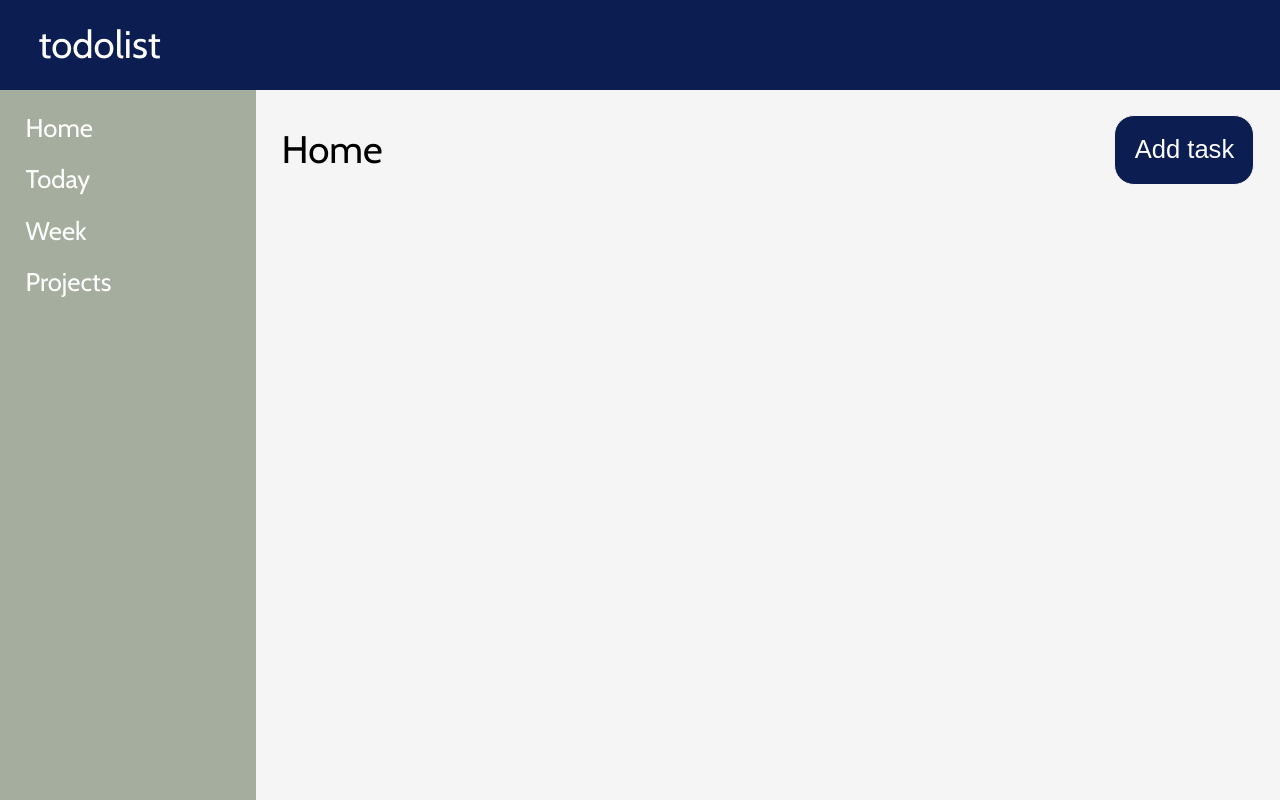
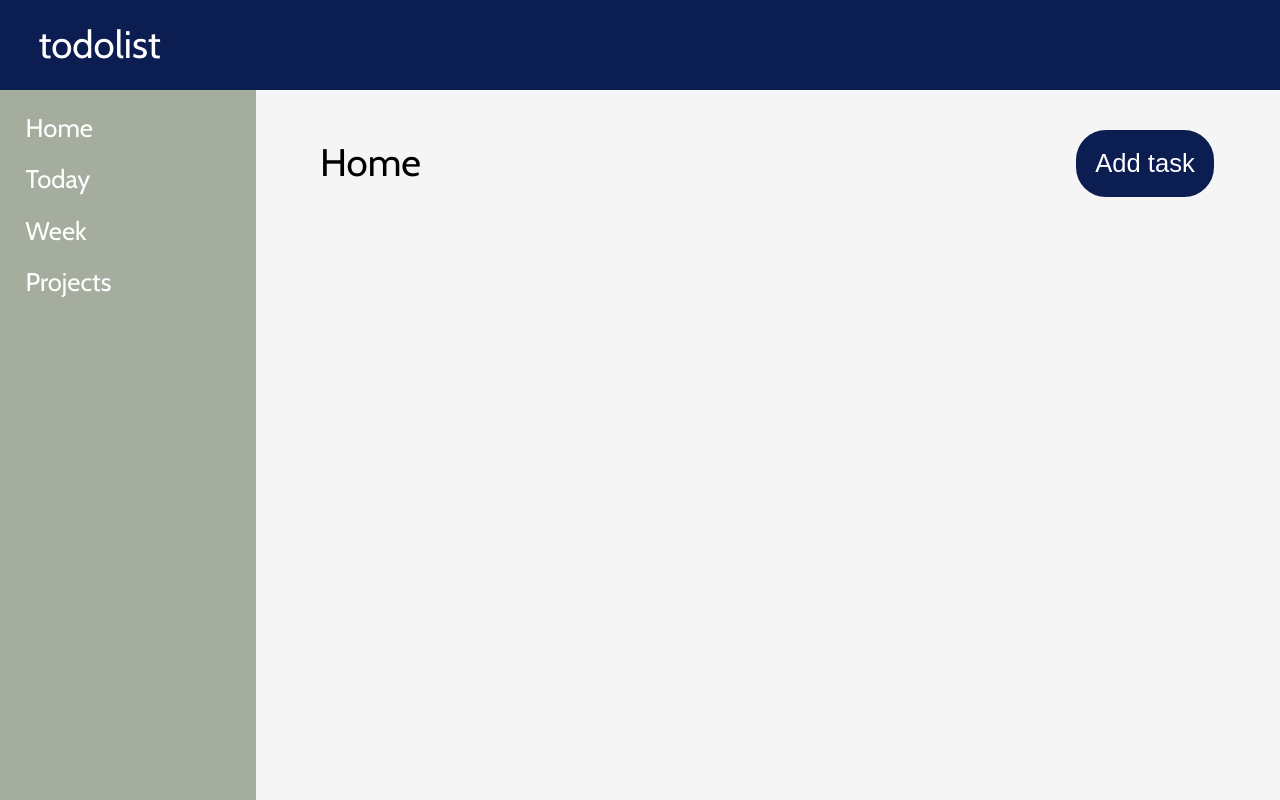
Before and after one commit to beterbread/todo-list, a website built with webpack: page dist/index.html in a window 1280 px wide. Built offline with nearby package versions, Linux system fonts and the light colour scheme.

Commit message:
Updated main header

```diff
--- a/src/style.css
+++ b/src/style.css
@@ -94,13 +94,15 @@ body {
   grid-column: 2 / 3;
   grid-row: 2 / 3;
   background: whitesmoke;
+  padding-top: 3vw;
+  padding-left: 5vw;
+  padding-right: 5vw;
 }
 
 .main > div {
   display: flex;
   justify-content: space-between;
   align-items: center;
-  padding: 2vw;
 }
 
 .mainText {
@@ -109,10 +111,9 @@ body {
 
 .mainBtn {
   font-size: 2vw;
-  border: none;
-  border-radius: 20px;
+  border-radius: 2.5vw;
   padding: 1.5vw;
-  border: 1px solid whitesmoke;
+  border: 0.2vw solid whitesmoke;
   background-color: #0B1D51;
   color: white;
   transition: background-color 0.5s ease;
@@ -120,7 +121,7 @@ body {
 
 .mainBtn:hover {
   cursor: pointer;
-  border: 1px solid #0B1D51;
+  border: 0.2vw solid #0B1D51;
   background-color: whitesmoke;
   color: #0B1D51;
 }
```
Also changed, not shown: dist/main.js.
